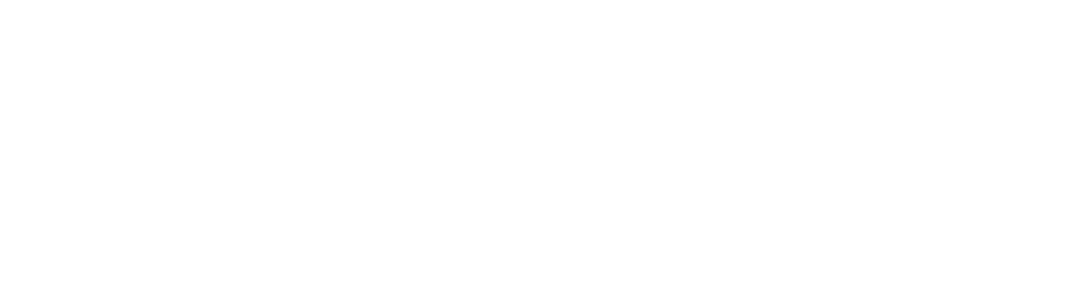
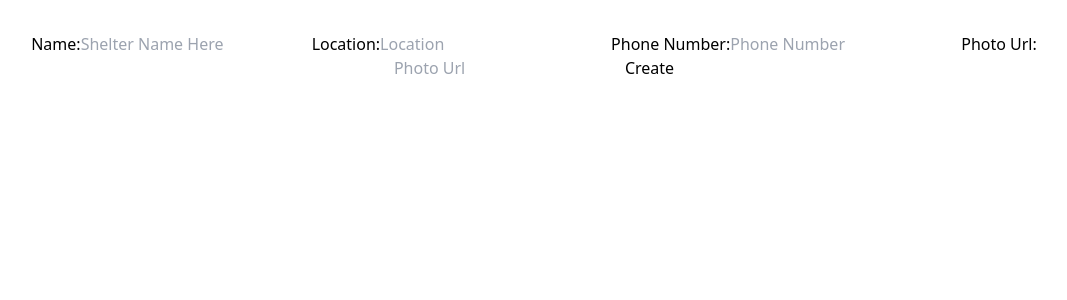
Before and after one commit to AdoptEmAll/app, a React app in the folder client/: page /shelter/new in a window 1280 px wide. Before the commit this address had no page. Shown: the top 300 px of the page, without its empty margins (106-1173 px from the left). Built offline with nearby package versions, Linux system fonts and the light colour scheme; the HTML template or start-up script is replaced by a standard one.

Commit message:
added create new shelter form

```diff
--- a/client/src/App.jsx
+++ b/client/src/App.jsx
@@ -2,6 +2,7 @@
 import { Toaster } from 'react-hot-toast';
 import { Routes,Route, BrowserRouter } from 'react-router-dom';
 import ShelterList from './pages/Shelter/ShelterList';
+import CreateShelter from './pages/Shelter/CreateShelter';
 
 function App() {
 
@@ -12,6 +13,7 @@
       <Routes>
         <Route path='shelter'>
           <Route path='list' element={<ShelterList />} />
+          <Route path='new' element={<CreateShelter />} />
         </Route>
       </Routes>
     </BrowserRouter>
--- /dev/null
+++ b/client/src/pages/Shelter/CreateShelter.jsx
@@ -0,0 +1,63 @@
+import { useState } from 'react';
+import axios from 'axios';
+import { toast } from 'react-hot-toast';
+
+const CreateShelter = () => {
+    const [shelterData, setShelterData] = useState({
+        name: '',
+        location: '',
+        phoneNumber: '',
+        photo:'',
+        pets: [],
+    })
+
+    const createNewShelter = async(e) => {
+        e.preventDefault();
+        const { name, location, phoneNumber, photo, pets } = shelterData
+        try {
+            const {data} = await axios.post('http://localhost:3000/shelter/', {name, location, phoneNumber, photo, pets})
+            if (data.error) {
+                toast.error("Error creating new shelter", data.error)
+            } else {
+                setShelterData({
+                    name: '',
+                    location: '',
+                    phoneNumber: '',
+                    photo:'',
+                    pets: [],
+                })
+                toast.success('Created a new shelter')
+            }
+        }
+        catch (error) {
+            toast.error(error.message)
+            console.log(error)
+        }
+    }
+
+  return (
+    <div>
+        <form onSubmit={createNewShelter}>
+            <label>
+                Name:
+            </label>
+            <input type='text' placeholder='Shelter Name Here' required value={shelterData.name} onChange={(e) => setShelterData({...shelterData, name: e.target.value})} />
+            <label>
+                Location:
+            </label>
+            <input type='text' placeholder='Location' required value={shelterData.location} onChange={(e) => setShelterData({...shelterData, location: e.target.value})} />
+            <label>
+                Phone Number:
+            </label>
+            <input type='text' placeholder='Phone Number' required value={shelterData.phoneNumber} onChange={(e) => setShelterData({...shelterData, phoneNumber: e.target.value})} />
+            <label>
+                Photo Url:
+            </label>
+            <input type='text' placeholder='Photo Url' value={shelterData.photo} onChange={(e) => setShelterData({...shelterData, photo: e.target.value})} />
+            <button type='submit'>Create</button>
+        </form>
+    </div>
+  )
+}
+
+export default CreateShelter
```
